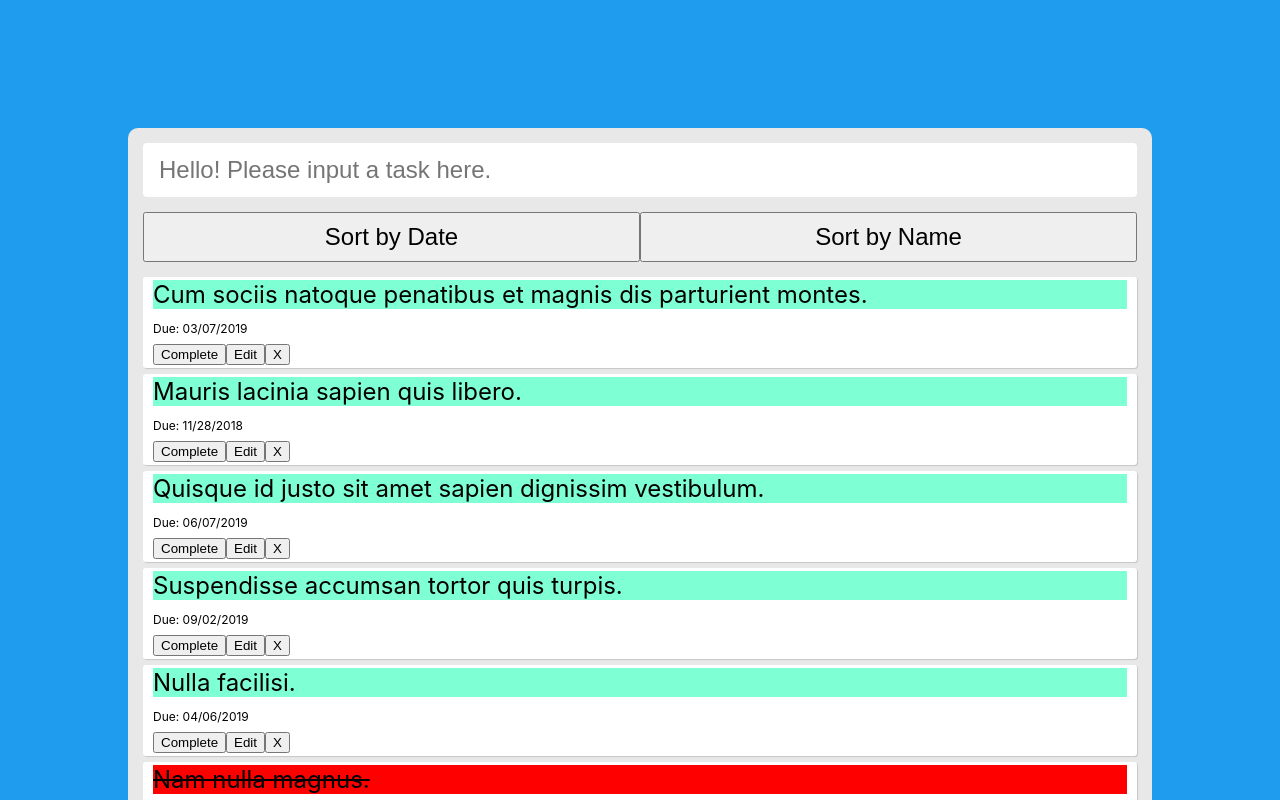
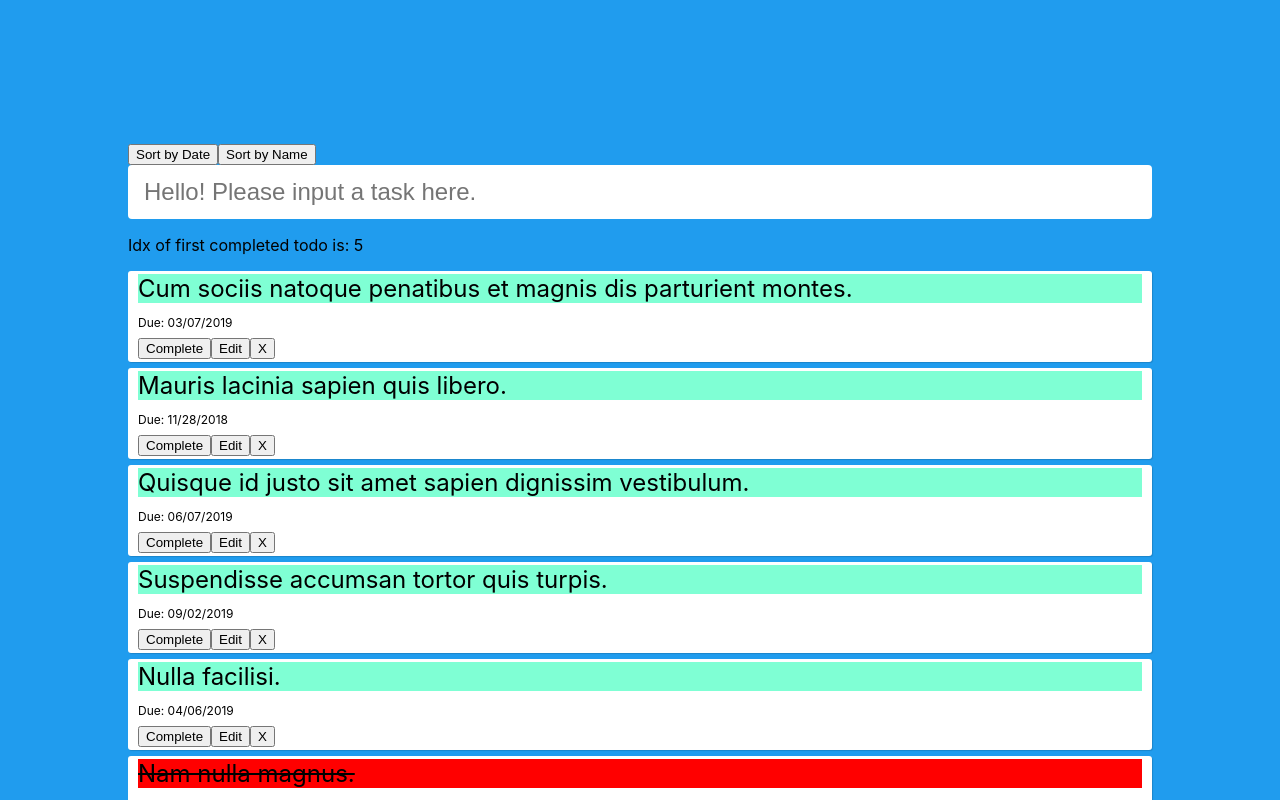
Before and after one commit to chrismejia/React-Hooks-Todo-List, a React (Create React App) app: page / in a window 1280 px wide. Shown: the top 800 px of the page. Built offline with nearby package versions, Linux system fonts and the light colour scheme.

Commit message:
editing close to working, need to fix TodoForm.js

```diff
--- a/src/App.js
+++ b/src/App.js
@@ -1,17 +1,21 @@
-import React, { useState, useEffect } from "react";
-import "./App.css";
-import Todo from "./component/Todo";
-import TodoForm from "./component/TodoForm";
-import todoList from "./component/todoList.json";
+import React, { useState, useEffect } from 'react';
+import './App.css';
+import Todo from './component/Todo';
+import TodoForm from './component/TodoForm';
+import todoList from './component/todoList.json';
 
 function App() {
   const [todos, setTodos] = useState(todoList);
 
   const [firstCompTodo, setFirstCompTodo] = useState(0);
 
-  const [dateAscending, setDateAscending] = useState(true);
+  const [dateAscending, setDateAscending] = useState(false);
 
   const [nameAscending, setNameAscending] = useState(true);
+
+  const [editing, setEditing] = useState(false);
+
+  const [editedTodo, setEditedTodo] = useState(null);
 
   useEffect(() => {
     for (let i = 0; i < todos.length; i++) {
@@ -33,6 +37,7 @@ function App() {
   const addTodo = (text, date) => {
     const newTodos = [...todos, { text }];
     setTodos(newTodos);
+    setEditing(false);
   };
 
   // Spread list of todos in array
@@ -49,36 +54,40 @@ function App() {
     setTodos(newTodos);
   };
 
+  const uncompleteTodo = index => {
     //make array from state obj, plus maintain immutability
+    const todosList = [...todos];
     //make arr of active todos
-  //make arr of finished todos minus selected one
-  //point to selected task
-  //alter the selected task
-  //spread and rearrange active todos, then newly active todo, then finished todos
-  //set state to match new data
-  const uncompleteTodo = index => {
-    const todosList = [...todos];
     const unCompTodos = todosList.filter(todo => {
       return !todo.isCompleted;
     });
+    //make arr of finished todos minus selected one
     const otherCompTodos = todosList.filter((todo, idx) => {
       return todo.isCompleted && idx !== index;
     });
+    //point to selected task
     const uncheckedTodo = todosList[index];
+    //alter the selected task
     uncheckedTodo.isCompleted = false;
+    //spread and rearrange active todos, then newly active todo, then finished todos
     const rearrangedTodos = [...unCompTodos, uncheckedTodo, ...otherCompTodos];
+    //set state to match new data
     setTodos(rearrangedTodos);
   };
 
   const editTodo = index => {
     const newTodos = [...todos];
+
+    setEditedTodo(newTodos[index]);
+
+    setEditing(true);
   };
 
   const removeTodo = index => {
     const todosList = [...todos];
     let newTodos = [
       ...todosList.slice(0, index),
-      ...todosList.slice(index + 1)
+      ...todosList.slice(index + 1),
     ];
     setTodos(newTodos);
   };
@@ -179,19 +188,25 @@ function App() {
 
   return (
     <div className="app">
-      <div className="todos">
+      <div className="todo-list">
+        <button onClick={dateSort}>Sort by Date</button>
+        <button onClick={nameSort}>Sort by Name</button>
+        {editing ? (
           <div className="todo-add">
-          <TodoForm addTodo={addTodo} />
+            <TodoForm
+              addTodo={addTodo}
+              editedTodo={editedTodo}
+              editing={editing}
+            />
           </div>
-        <div className="sort-button-group">
-          <button className="sort-button" onClick={dateSort}>
-            Sort by Date
-          </button>
-          <button className="sort-button" onClick={nameSort}>
-            Sort by Name
-          </button>
+        ) : (
+          <div className="todo-add">
+            <TodoForm addTodo={addTodo} editTodo={editTodo} editing={editing} />
           </div>
-        <div className="todo-list">
+        )}
+        <div>
+          <p>Idx of first completed todo is: {firstCompTodo}</p>
+        </div>
         {todos.map((todo, index) => (
           <Todo
             key={index}
@@ -205,7 +220,6 @@ function App() {
         ))}
       </div>
     </div>
-    </div>
   );
 }
 
--- a/src/component/TodoForm.js
+++ b/src/component/TodoForm.js
@@ -3,9 +3,10 @@ import DatePicker from 'react-datepicker';
 
 import 'react-datepicker/dist/react-datepicker.css';
 
-function TodoForm({ addTodo }) {
+function TodoForm({ addTodo, editing, editedTodo = null }) {
   const [value, setValue] = useState('');
-  const [date, setDate] = useState();
+  //date selection to be added:
+  //const [date, setDate] = useState();
 
   const handleSubmit = e => {
     e.preventDefault();
@@ -15,6 +16,18 @@ function TodoForm({ addTodo }) {
   };
 
   return (
+    <div>
+      {editing ? (
+        <form onSubmit={handleSubmit}>
+          <input
+            type="text"
+            className="input"
+            placeholder={editedTodo.task}
+            value={editedTodo.task}
+            onChange={e => setValue(e.target.value)}
+          />
+        </form>
+      ) : (
         <form onSubmit={handleSubmit}>
           <input
             type="text"
@@ -24,6 +37,8 @@ function TodoForm({ addTodo }) {
             onChange={e => setValue(e.target.value)}
           />
         </form>
+      )}
+    </div>
   );
 }
 
```
Lines whose indentation alone changed are shown as unchanged.
